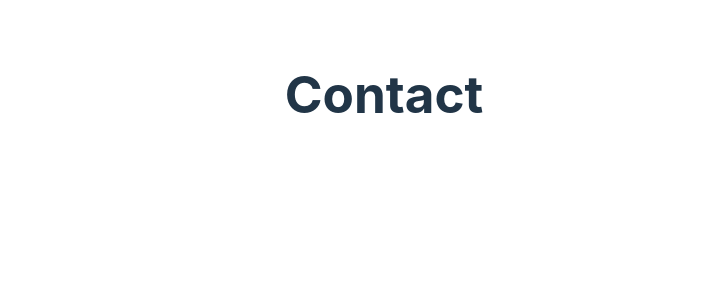
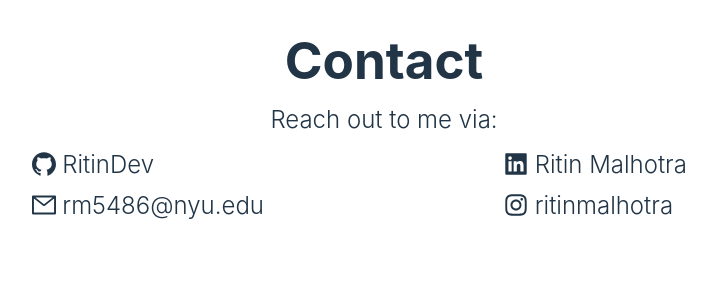
Before and after one commit to RitinDev/project-portfolio, a React (Vite) app: page /contact in a window 1280 px wide. Shown: the top 300 px of the page, without its empty margins (256-972 px from the left). Built offline with nearby package versions, Linux system fonts and the light colour scheme.

Commit message:
Add Links for the "Contact" Page

```diff
--- /dev/null
+++ b/src/components/contact-link/contactLink.css
@@ -0,0 +1,12 @@
+.contact-link {
+    display: flex;
+    gap: 1rem;
+}
+
+.contact-link a {
+    color: var(--color-primary);
+    text-decoration: none;
+    font-size: 1.5rem;
+    transition: all 0.3s ease-in-out;
+    font-weight: 300;
+}
--- /dev/null
+++ b/src/components/contact-link/contactLink.tsx
@@ -0,0 +1,19 @@
+import './contactLink.css'
+
+type contactLinkProps = {
+    icon: JSX.Element,
+    link: string,
+    userName: string
+}
+
+const ContactLink = ({ icon, link, userName }: contactLinkProps) => {
+    return (
+        <div className="contact-link">
+            <a href={link} target="_blank" rel="noreferrer">
+                <span>{icon}</span> <span>{userName}</span>
+            </a>
+        </div>
+    )
+}
+
+export default ContactLink;
--- a/src/pages/contact/contact.css
+++ b/src/pages/contact/contact.css
@@ -0,0 +1,22 @@
+.contact-heading {
+    margin: 0;
+}
+
+.contact {
+    display: flex;
+    flex-direction: column;
+    align-items: center;
+    justify-content: center;
+}
+
+.contact h2 {
+    font-weight: 300;
+}
+
+.contact-links {
+    /* concise grid with two links in each column */
+    display: grid;
+    grid-template-columns: repeat(2, 1fr);
+    row-gap: 1rem;
+    column-gap: 15rem;
+}
--- a/src/pages/contact/contact.tsx
+++ b/src/pages/contact/contact.tsx
@@ -1,9 +1,48 @@
 import './contact.css'
+import { GithubFilled, LinkedinFilled, MailOutlined, InstagramOutlined } from '@ant-design/icons';
+import ContactLink from '../../components/contact-link/contactLink';
+
+type ContactObj = {
+    icon: JSX.Element,
+    link: string
+    userName: string
+}
 
 const Contact = () => {
+    const github: ContactObj = {
+        icon: <GithubFilled />,
+        link: 'https://github.com/RitinDev',
+        userName: 'RitinDev'
+    }
+
+    const linkedin: ContactObj = {
+        icon: <LinkedinFilled />,
+        link: 'https://www.linkedin.com/in/ritin-malhotra/',
+        userName: 'Ritin Malhotra'
+    }
+
+    const email: ContactObj = {
+        icon: <MailOutlined />,
+        link: 'mailto:rm5486@nyu.edu',
+        userName: 'rm5486@nyu.edu'
+    }
+
+    const instagram: ContactObj = {
+        icon: <InstagramOutlined />,
+        link: 'https://www.instagram.com/ritinmalhotra/?hl=en',
+        userName: 'ritinmalhotra'
+    }
+
     return (
         <div className="contact">
-            <h1>Contact</h1>
+            <h1 className='contact-heading'>Contact</h1>
+            <h2>Reach out to me via: </h2>
+            <div className="contact-links">
+                <ContactLink icon={github.icon} link={github.link} userName={github.userName} />
+                <ContactLink icon={linkedin.icon} link={linkedin.link} userName={linkedin.userName} />
+                <ContactLink icon={email.icon} link={email.link} userName={email.userName} />
+                <ContactLink icon={instagram.icon} link={instagram.link} userName={instagram.userName} />
+            </div>
         </div>
     )
 }
```
